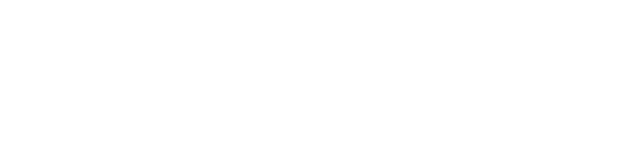
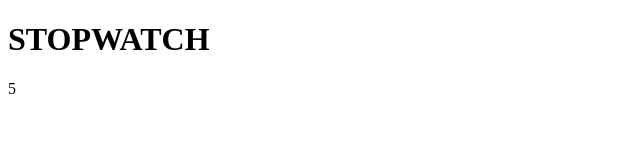
Before and after one commit to Shelke12/Stop_watch, a plain HTML site: page index.html in a window 1280 px wide. Shown: the whole page, without its empty margins (0-640 px from the left). Drawn offline with Linux system fonts and the light colour scheme.

Commit message:
first commit

```diff
--- a/index.html
+++ b/index.html
@@ -8,7 +8,11 @@
 </head>
 
 <body>
-
+    <h1>STOPWATCH</h1>
+    <div id="timer">
+        0
+    </div>
+    <script src="script.js"></script>
 </body>
 
 </html>
--- /dev/null
+++ b/script.js
@@ -0,0 +1,6 @@
+let sec = 0;
+setInterval(() => {
+    sec++;
+    document.getElementById('timer').innerHTML = sec
+
+}, 1000)
```
